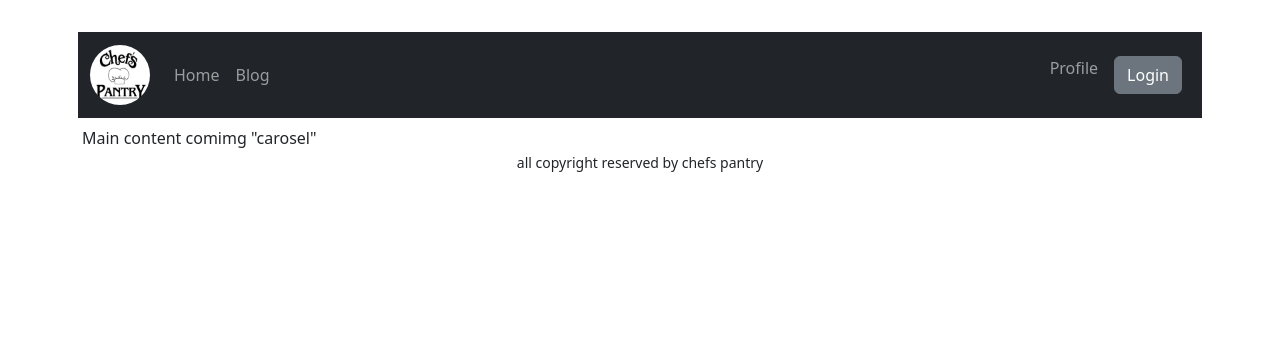
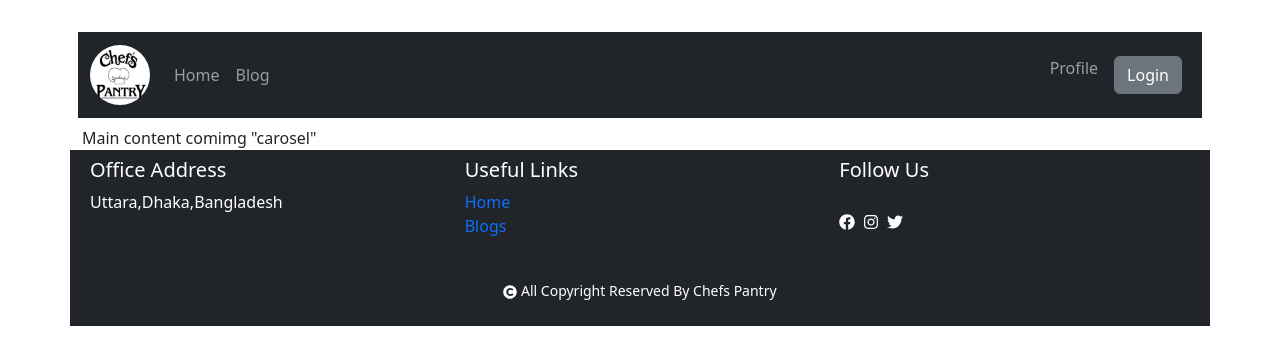
Before and after one commit to RabeyaAkter78/the-chefs-pantry-client, a React (Vite) app: page / in a window 1280 px wide. Shown: the top 364 px of the page. Built offline with nearby package versions, Linux system fonts and the light colour scheme.

Commit message:
added footer

```diff
--- a/package.json
+++ b/package.json
@@ -17,6 +17,7 @@
     "react": "^18.2.0",
     "react-bootstrap": "^2.7.4",
     "react-dom": "^18.2.0",
+    "react-icons": "^4.8.0",
     "react-router-dom": "^6.11.0",
     "sort-by": "^1.2.0"
   },
--- a/src/Pages/Shared/Footer/Footer.jsx
+++ b/src/Pages/Shared/Footer/Footer.jsx
@@ -1,10 +1,37 @@
 import React from 'react';
+import { Col, Container, Row } from 'react-bootstrap';
+import { FaCopyright, FaFacebook, FaInstagram, FaTwitter } from 'react-icons/fa';
+import { Link } from 'react-router-dom';
+import { FaBeer } from 'react-icons/fa';
 
 const Footer = () => {
     return (
-        <div>
-            <p className='text-center'><small>all copyright reserved by chefs pantry</small></p>
-        </div>
+        <Container className='text-white bg-dark p-2 '>
+            <Container>
+                <Row>
+                    <Col xs={{ order: 'first' }}>
+                        <h5>Office Address</h5>
+                        <p>Uttara,Dhaka,Bangladesh</p>
+                    </Col>
+                    <Col xs >
+                        <h5>Useful Links</h5>
+                        <Link style={{ textDecoration: 'none' }} to="/home">Home</Link>
+                        <br />
+                        <Link style={{ textDecoration: 'none' }} to="/blog">Blogs</Link>
+                    </Col>
+                    <Col xs={{ order: 'last ' }}>
+                        <h5>Follow Us</h5>
+                        <div className='d-flex align-items-center gap-2 py-4'>
+                            <FaFacebook />
+                            <FaInstagram />
+                            <FaTwitter />
+                        </div>
+                    </Col>
+                </Row>
+            </Container>
+
+            <p className='container text-center mt-4'><small><FaCopyright /> All Copyright Reserved By Chefs Pantry</small></p>
+        </Container>
     );
 };
 
```
Also changed, not shown: 1 other file (tests, documents, lock files or other folders).
